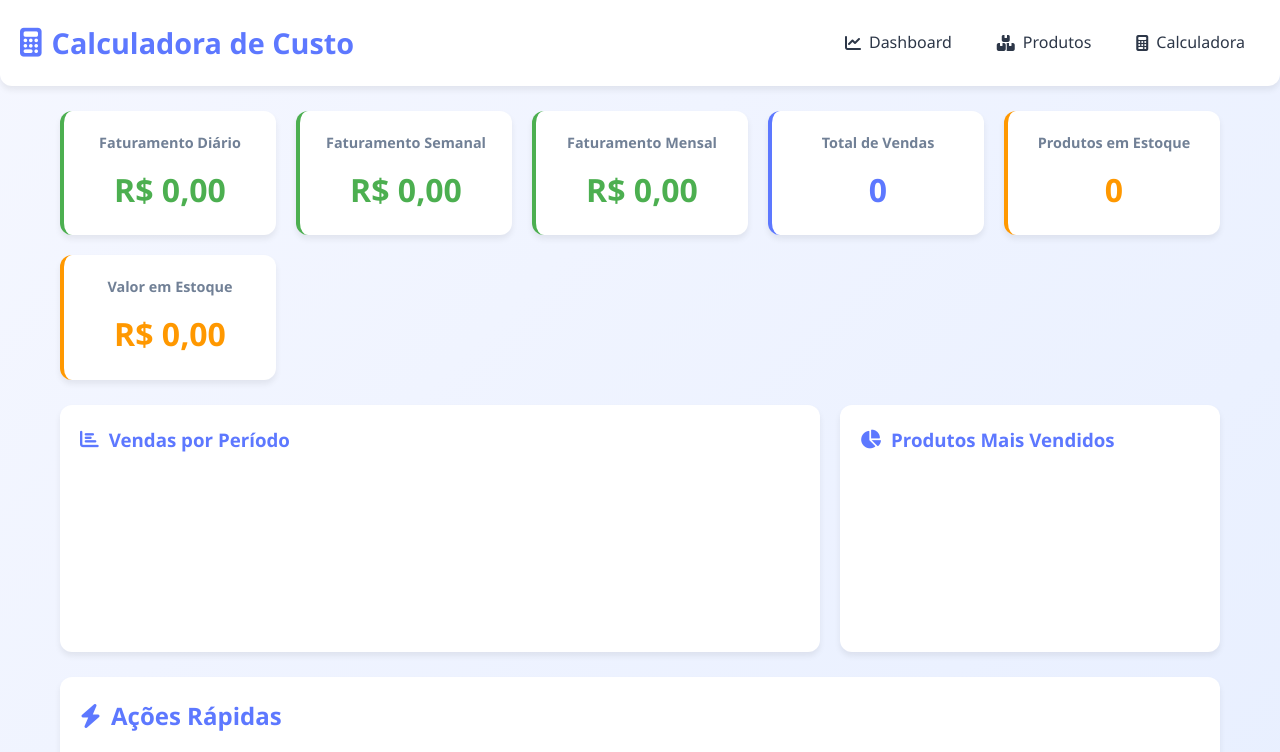
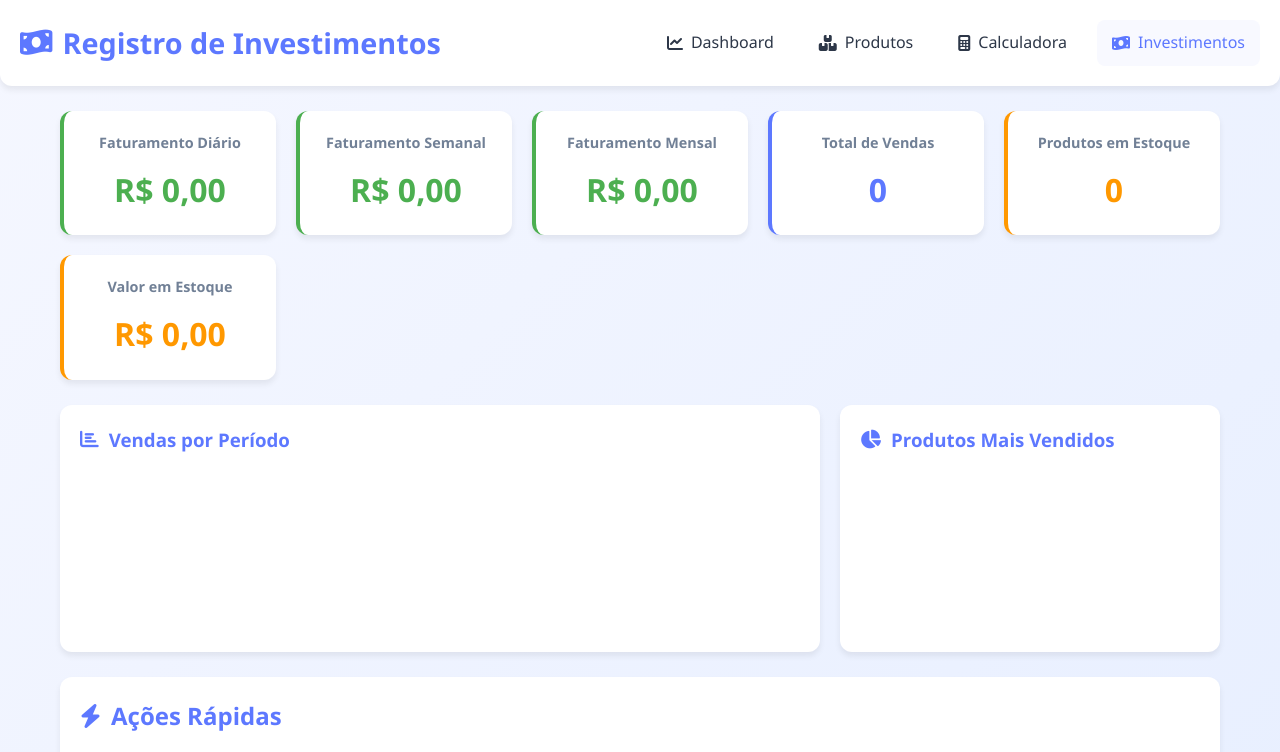
Before and after one commit to JeffiBR/backend-calculador, a website: page dashboard.html in a window 1280 px wide. Shown: the top 752 px of the page. Drawn offline with nearby package versions, Linux system fonts and the light colour scheme.

Commit message:
Update dashboard.html

```diff
--- a/dashboard.html
+++ b/dashboard.html
@@ -418,8 +418,8 @@
    <!-- Header - Igual ao Dashboard -->
     <div class="header">
         <h1>
-            <i class="fas fa-calculator"></i>
-            Calculadora de Custo
+            <i class="fas fa-money-bill-wave"></i>
+            Registro de Investimentos
         </h1>
 
         <div class="nav-links">
@@ -434,6 +434,10 @@
             <a href="index.html" class="nav-link">
                 <i class="fas fa-calculator"></i>
                 Calculadora
+            </a>
+            <a href="investimentos.html" class="nav-link active">
+                <i class="fas fa-money-bill-wave"></i>
+                Investimentos
             </a>
         </div>
 
@@ -457,9 +461,12 @@
                 <i class="fas fa-calculator"></i>
                 Calculadora
             </a>
+            <a href="investimentos.html" class="mobile-nav-link active">
+                <i class="fas fa-money-bill-wave"></i>
+                Investimentos
+            </a>
         </div>
     </div>
-
     <!-- Main Content -->
     <div class="container">
         <div id="alert" class="alert">
```
